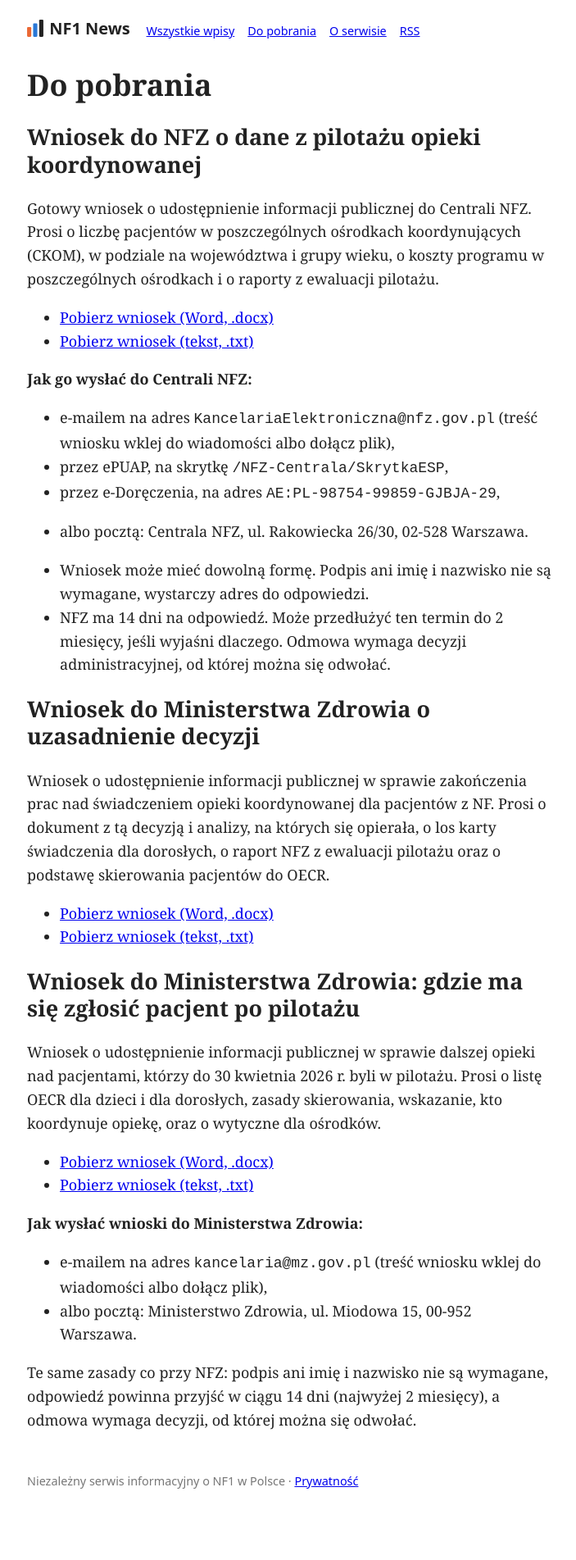
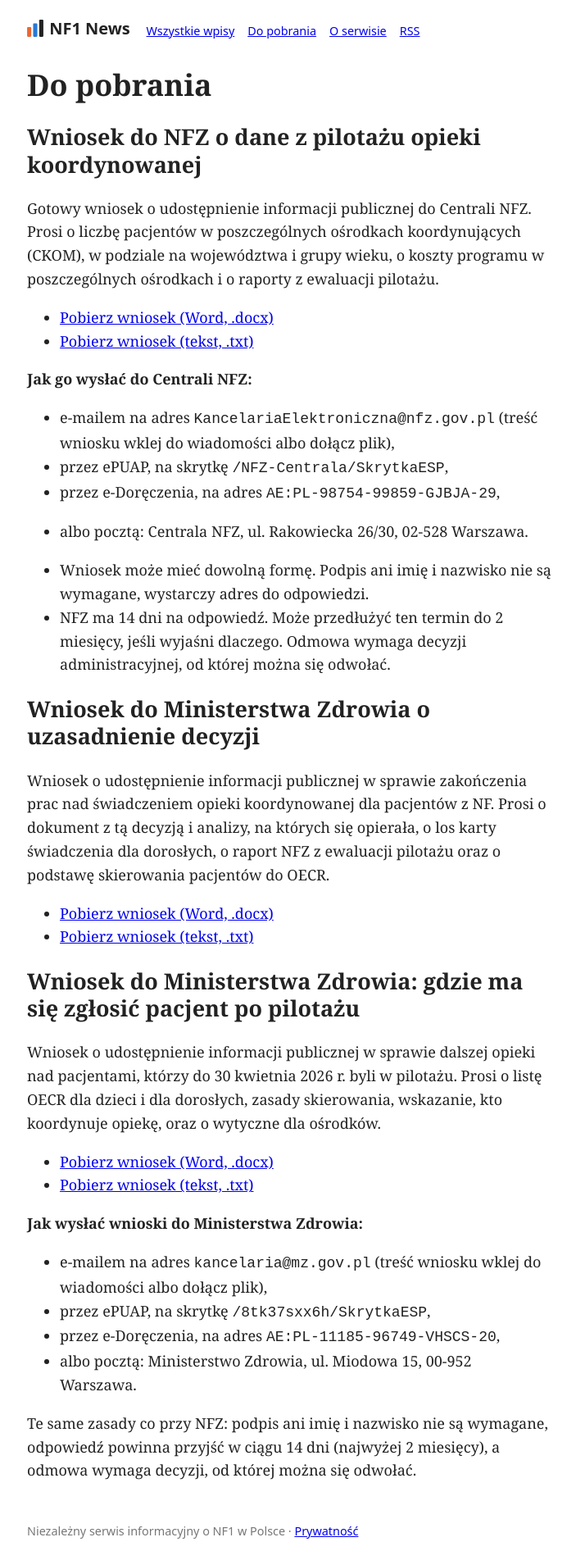
Before and after one commit to sylwiaeb/nf1news, a Jekyll site: the page built from do-pobrania.md, in a window 1280 px wide. Shown: the whole page at 82% size, without its empty margins (287-990 px from the left). Built offline with Jekyll 4.4.1, drawn with Linux system fonts in a browser that asks for light colours; before the commit the page ends 1842 px from its top, so only the background shows below that.

Commit message:
Do pobrania: skrytka ePUAP i e-Doręczenia MZ
Co-Authored-By: Claude Opus 5.5 <noreply@anthropic.com>
Claude-Session: https://claude.ai/code/session_019jaYASJxLt3b2qxxJQMkS2

```diff
--- a/do-pobrania.md
+++ b/do-pobrania.md
@@ -40,6 +40,8 @@ Wniosek o udostępnienie informacji publicznej w sprawie dalszej opieki nad pacj
 **Jak wysłać wnioski do Ministerstwa Zdrowia:**
 
 - e-mailem na adres `kancelaria@mz.gov.pl` (treść wniosku wklej do wiadomości albo dołącz plik),
+- przez ePUAP, na skrytkę `/8tk37sxx6h/SkrytkaESP`,
+- przez e-Doręczenia, na adres `AE:PL-11185-96749-VHSCS-20`,
 - albo pocztą: Ministerstwo Zdrowia, ul. Miodowa 15, 00-952 Warszawa.
 
 Te same zasady co przy NFZ: podpis ani imię i nazwisko nie są wymagane, odpowiedź powinna przyjść w ciągu 14 dni (najwyżej 2 miesięcy), a odmowa wymaga decyzji, od której można się odwołać.
```
